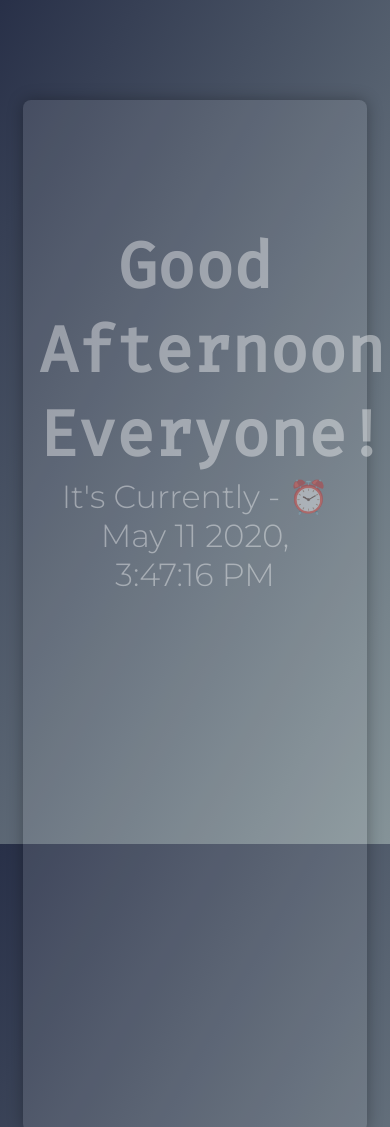
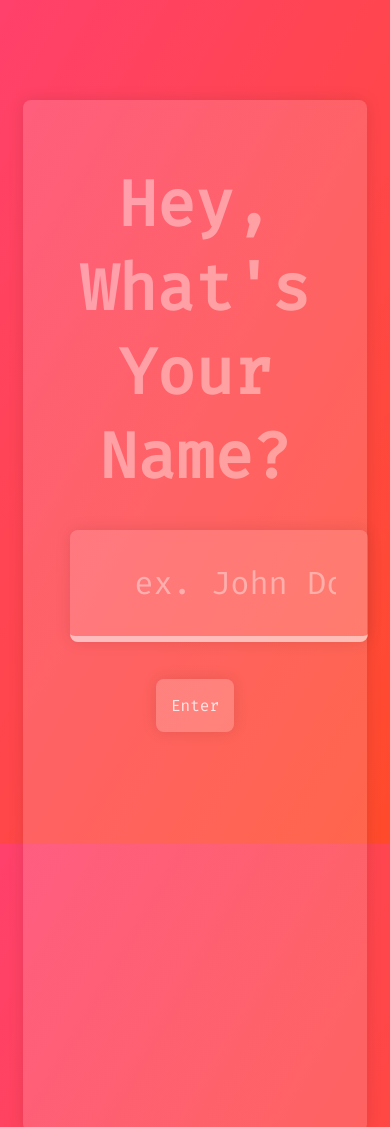
Before and after one commit to renacin/renacin.github.io, a plain HTML site: page index.html in a window 390 px wide. Shown: the top 1127 px of the page. Drawn offline with Linux system fonts and the light colour scheme.

Commit message:
Learning more everyday. Still need help with aligning content, and responsive design

```diff
--- a/index.html
+++ b/index.html
@@ -12,7 +12,7 @@
     <link rel="shortcut icon" href="fire_favicon.ico" /> <!-- Link Favicon -->
     <link rel="stylesheet" type="text/css" href="style.css"> <!-- Link Stylesheet -->
 
-    <title>A Calculator By Ren</title>
+    <title>JavascriptBasics</title>
 
 </head>
 <body>
@@ -20,15 +20,28 @@
 
 
     <div id="MainContent">
-        <div id="Clock">
-            <p id="parsed_Greeting"></p>
-            <p class="data">It's Currently - ⏰</p>
-            <p id="parsed_Date" class="data"></p>
-            <p id="parsed_Time" class="data"></p>
+        <div id="Workspace">
+
+            <!--Add General Greeting Ask For Name -->
+            <p>Hey, What's Your Name?</p>
+
+            <!--Give User Chance To Input Name-->
+            <input type="text" id="fname" name="fname" placeholder="ex. John Doe"><br>
+
+            <!-- Add A Button So User Can Input Information -->
+            <button onclick="UserInput()">Enter</button>
+
+            <br>
+
+            <!--Add General Greeting Ask For Name -->
+            <p id="parsed_greeting"></p>
+
         </div>
     </div>
 
 
+    <!-- Scripts -->
     <script type="text/javascript" src="script.js"></script>
+
 </body>
 </html>
--- a/script.js
+++ b/script.js
@@ -1,64 +1,56 @@
+// Name:                                            Renacin Matadeen
+// Date:                                               05/11/2020
+// Title                                            Open CV Research
+//
+// ----------------------------------------------------------------------------------------------------------------------
 
-// Create A Function So I can Iterate It Every Couple Of Seconds
-function UpdateClock() {
+// Create A Function To Store Everything
+function JavascriptBasics() {
 
+    // Creating a variable in Javascript | All variables must be instantiated before hand | Var type and val can change
+    var x;
+    var x = 3;
+    var x = "Three" // Note that escape characters work in strings, just like python!
 
-    // ---------------  Grab Date Information   ---------------
-    // Basic Date Information
-    var myDate = new Date(),
-    day = myDate.getDate(),
-    month = myDate.getMonth(),
-    year = myDate.getFullYear();
+    // Javascript support arrays, just like in Python
+    var list_of_months = ["September", "October", "November", "December"]
 
-    var months = ["January", "February", "March", "April", "May", "June",
-                  "July", "August", "September", "October", "Novermber", "December"];
+    // Javascript also supports dictionaries (called objects in JS)
+    var data_dictionary = {"ID": [1, 2, 3, 4], "Hours Studied": [3, 5, 4, 6], "Grade Received": [80, 90, 70, 100]}
 
-    var time_24hr;
-    var time_24hr_r = myDate.getHours();
-    if (time_24hr_r > 12) {time_24hr = time_24hr_r - 12}
-    else {time_24hr = time_24hr_r}
+    // Javascript supports while, and for loops | Becareful Of fencepost issue
+    var index;
+    var index_upperlimit = 10;
+    var text = "";
 
-    var time_minutes;
-    var time_minutes_r = myDate.getMinutes();
-    if (time_minutes_r < 10) {time_minutes = "0" + String(time_minutes_r);}
-    else {time_minutes = time_minutes_r}
+    for (index = 1; index < index_upperlimit; index++) {
+        text += index + "<br>";
+        // console.log(index);
+    }
 
-    var time_seconds;
-    var time_seconds_r = myDate.getSeconds();
-    if (time_seconds_r < 10) {time_seconds = "0" + String(time_seconds_r);}
-    else {time_seconds = time_seconds_r}
+    // Javascript Supports Try and Except, in this case however it's called try and catch
+    /*
+    var numm = 5;
+    try {fin_num = numm + nummber;}
+    catch(err){console.log("An Error Was Detected")}
+    */
 
-    var am_pm;
-    if (time_24hr_r >= 12) {am_pm = "PM";}
-    else if (time_24hr_r < 12) {am_pm = "AM";}
+    // Printing To The Console Log, and An Element
+    /*
+    console.log();
+    document.getElementById("Data").innerHTML = text;
+    */
+}
 
-
-    // ---------------  Grab Greeting Information   ---------------
-    // Determine The Appropriate Greeting For The Day
-    var greeting;
-    if (time_24hr_r >= 0 && time_24hr_r <= 6) {greeting = "Early Morning Regards Everyone!";}
-    else if (time_24hr_r >= 7 && time_24hr_r <= 11) {greeting = "Good Morning Everyone!";}
-    else if (time_24hr_r >= 12 && time_24hr_r <= 16) {greeting = "Good Afternoon Everyone!";}
-    else if (time_24hr_r >= 17 && time_24hr_r <= 20) {greeting = "Good Evening Everyone!";}
-    else if (time_24hr_r >= 23) {greeting = "Good Night Everyone!";}
-
-
-    // ---------------  Print Information To A Specific Tag   ---------------
-    var greeting_str = greeting;
-    var date_str = months[month] + " " + day + " " + year + ",";
-    var time_str = time_24hr + ":" + time_minutes + ":" + time_seconds + " " + am_pm;
-
-
-    document.getElementById("parsed_Greeting").innerHTML = greeting_str;
-    document.getElementById("parsed_Date").innerHTML = date_str;
-    document.getElementById("parsed_Time").innerHTML = time_str;
-
-
-    // ---------------  Print Information To Console   ---------------
-    // console.log(time_24hr, time_minutes, time_seconds, greeting)
-
+function UserInput() {
+    var user_val = document.getElementById('fname').value;
+    var greeting = "Hello " + user_val;
+    document.getElementById("parsed_greeting").innerHTML = greeting;
 }
 
 
+
+
+
+
 // --------------------------------------------------------------------------------------------------------------------
-setInterval(UpdateClock, 100); // Measured In Milliseconds
--- a/style.css
+++ b/style.css
@@ -4,6 +4,7 @@
     margin: 0;
     padding: 0;
     border: 0;
+
 }
 
 html {
@@ -15,7 +16,7 @@ body {
     height: 100vh;
     background-repeat: no-repeat;
     background-attachment: fixed;
-    background-image: linear-gradient(120deg, #283048, #859398);
+    background-image: linear-gradient(120deg, #FF416C, #FF4B2B);
 }
 
 p {
@@ -42,19 +43,93 @@ p {
     max-width: 1500px;
     max-width: 2000px;
 
-    background-color: rgba(255, 255, 255, 0.1);
-    box-shadow: 0 0 1rem 0 rgba(0, 0, 0, 0.3);
+    background-color: rgba(255, 255, 255, 0.15);
+    box-shadow: 0 0 1rem 0 rgba(0, 0, 0, 0.1);
     border-radius: 0.5rem;
     padding: 1rem;
 }
 
-#Clock {
-    padding-top: 35%;
+#Workspace {
+    padding-top: 15%;
 }
 
 
-.data {
-    font-family: 'Montserrat', sans-serif;
-    font-weight: 300;
+/* Style Input Section -- Make Sure To Use input[type=text] to style all text inputs together!!! */
+input[type=text] {
+    position: relative;
+
+    width: 60vw;
+    padding-top: 5%;
+    padding-bottom: 3%;
+
+    margin: 10%;
+
+    background-color: rgba(255, 255, 255, 0.15);
+    box-shadow: 0 0 1rem 0 rgba(0, 0, 0, 0.1);
+    border-bottom: 6px solid rgba(255, 255, 255, 0.5);
+    border-radius: 0.5rem;
+
+    padding: 1em;
+
+    text-align: center;
+    font-family: 'Fira Code', sans-serif;
+    font-weight: 400;
     font-size: 200%;
+
+    color: rgba(255, 255, 255, 0.4);
+
 }
+
+input[type=text]::placeholder {
+    padding: 1em;
+
+    text-align: center;
+    font-family: 'Fira Code', sans-serif;
+    font-weight: 400;
+    font-size: 100%;
+
+    color: rgba(255, 255, 255, 0.4);
+}
+
+input[type=text]:hover {
+
+    background-color: rgba(255, 255, 255, 0.3);
+    box-shadow: 0 0 1rem 0 rgba(0, 0, 0, 0.2);
+    border-bottom: 6px solid rgba(255, 255, 255, 1);
+
+}
+
+input[type=text]:focus {
+  background-color: rgba(255, 255, 255, 0.3);
+}
+
+button {
+    background-color: rgba(255, 255, 255, 0.2);
+    box-shadow: 0 0 1rem 0 rgba(0, 0, 0, 0.1);
+    border-radius: 0.5rem;
+
+
+    position: relative;
+    width: 20vw;
+    padding-top: 5%;
+    padding-bottom: 5%;
+
+    margin: 2%;
+    margin-left: 30vw;
+    margin-right: 30vw;
+
+    text-align: center;
+
+    font-family: 'Fira Code', sans-serif;
+    font-weight: 400;
+    font-size: 100%;
+    color: rgba(255, 255, 255, 0.8);
+
+}
+
+
+button:hover {
+    background-color: rgba(255, 255, 255, 0.4);
+    box-shadow: 0 0 1rem 0 rgba(0, 0, 0, 0.2);
+    color: rgba(255, 255, 255, 1);
+}
```
